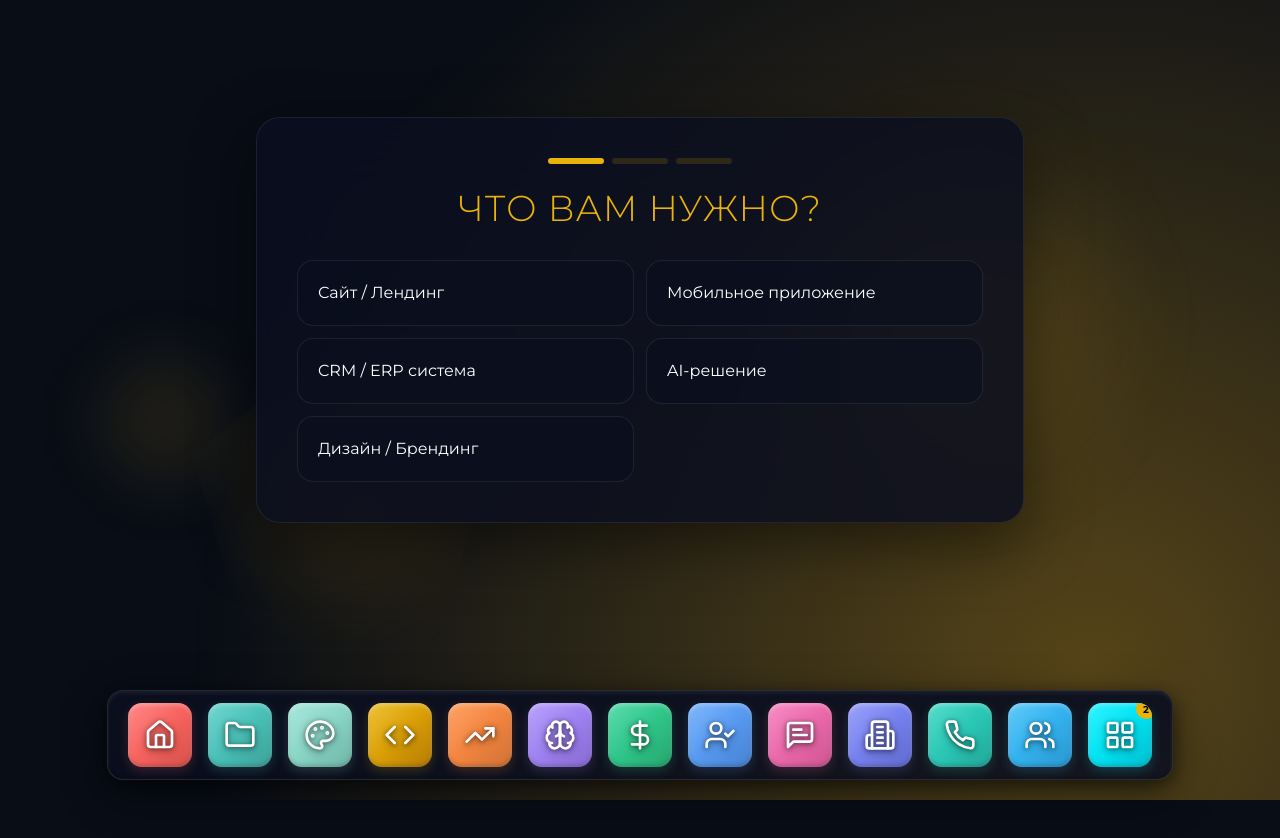
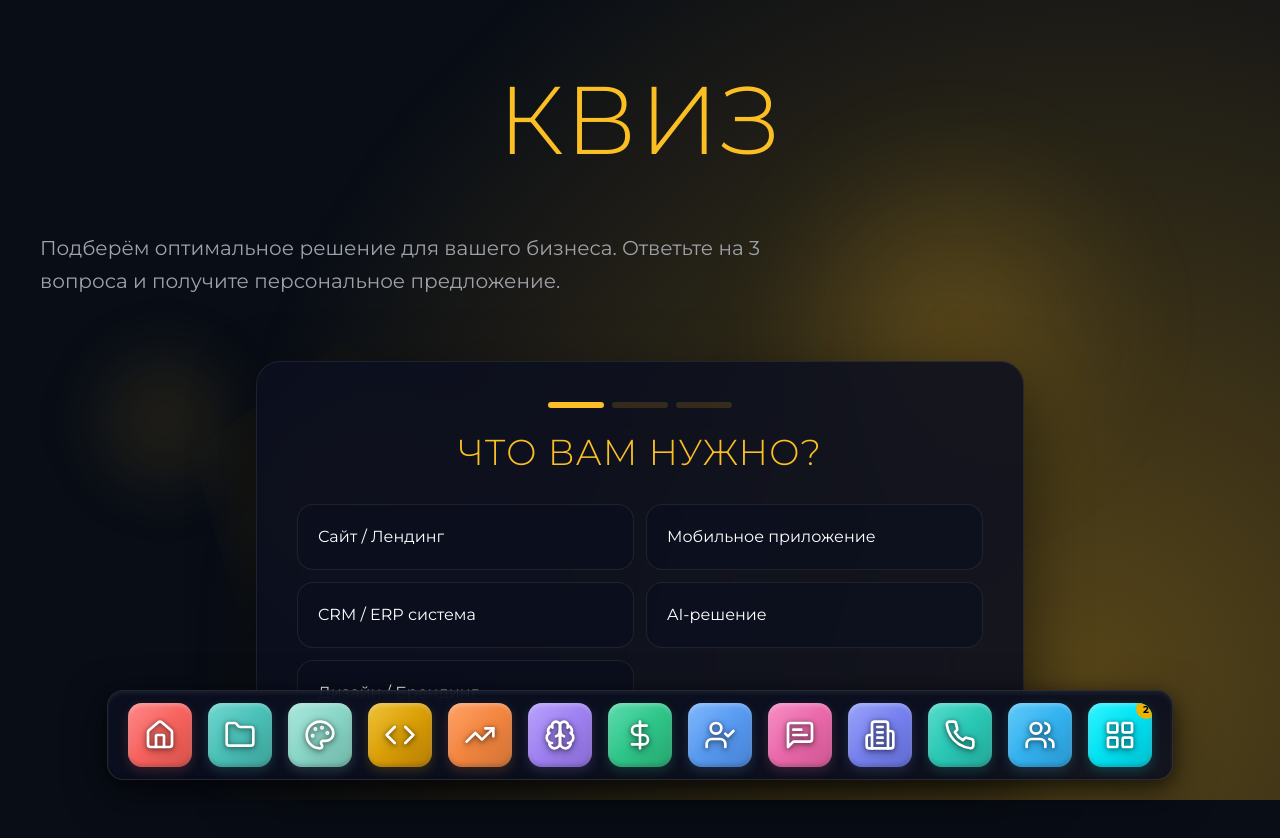
Before and after one commit to pr-poehali-dev/premium-agency-site, a React (Vite) app: page /quiz in a window 1280 px wide. Shown: the top 838 px of the page. Before the commit the page ends 800 px from the top, so only its background shows below. Built offline with nearby package versions, Linux system fonts and the light colour scheme; a web font is replaced by a local one.

Commit message:
квиз создай заголовок Квиз и сделай под цвет иконки из меню все заголовки

```diff
--- a/src/pages/Quiz.tsx
+++ b/src/pages/Quiz.tsx
@@ -3,6 +3,8 @@ import AppLayout from '@/components/AppLayout';
 import PageTransition from '@/components/PageTransition';
 import SEO from '@/components/SEO';
 import Icon from '@/components/ui/icon';
+import PageContainer from '@/components/PageContainer';
+import { PageTitle } from '@/components/Typography';
 import { useCardHover } from '@/hooks/useCardHover';
 
 interface Question {
@@ -67,7 +69,15 @@ const Quiz = () => {
         path="/quiz"
       />
       <PageTransition>
-        <div className="p-2 sm:p-5 pb-32 min-h-[80vh] flex items-center justify-center">
+        <PageContainer>
+          <div className="mb-16">
+            <PageTitle color="#FBBF24">КВИЗ</PageTitle>
+            <p className="text-zinc-400 font-montserrat text-xl max-w-3xl mt-6 leading-relaxed">
+              Подберём оптимальное решение для вашего бизнеса. Ответьте на 3 вопроса и получите персональное предложение.
+            </p>
+          </div>
+
+          <div className="flex items-center justify-center pb-16">
             <div
               className="rounded-3xl w-full max-w-3xl"
               style={{
@@ -85,11 +95,11 @@ const Quiz = () => {
                         <div
                           key={i}
                           className="h-1.5 w-14 rounded-full transition-all duration-300"
-                        style={{ background: i <= step ? '#eab308' : 'rgba(234,179,8,0.15)' }}
+                          style={{ background: i <= step ? '#FBBF24' : 'rgba(251,191,36,0.15)' }}
                         />
                       ))}
                     </div>
-                  <h2 className="font-montserrat font-light text-2xl md:text-3xl lg:text-4xl tracking-wide mb-8 text-center uppercase" style={{ color: '#eab308' }}>
+                    <h2 className="font-montserrat font-light text-2xl md:text-3xl lg:text-4xl tracking-wide mb-8 text-center uppercase" style={{ color: '#FBBF24' }}>
                       {questions[step].q}
                     </h2>
                   <div className="grid grid-cols-1 sm:grid-cols-2 gap-3 w-full">
@@ -100,8 +110,8 @@ const Quiz = () => {
                 </>
               ) : (
                 <div className="text-center max-w-md py-8">
-                  <div className="mx-auto w-16 h-16 rounded-full flex items-center justify-center mb-6" style={{ background: 'rgba(234,179,8,0.15)' }}>
-                    <Icon name="CheckCircle" size={32} style={{ color: '#eab308' }} />
+                  <div className="mx-auto w-16 h-16 rounded-full flex items-center justify-center mb-6" style={{ background: 'rgba(251,191,36,0.15)' }}>
+                    <Icon name="CheckCircle" size={32} style={{ color: '#FBBF24' }} />
                   </div>
                   <h2 className="font-montserrat font-semibold text-2xl text-white mb-3">
                     Спасибо за ответы!
@@ -112,7 +122,7 @@ const Quiz = () => {
                   <button
                     onClick={() => { setStep(0); setAnswers([]); }}
                     className="font-montserrat text-base px-6 py-3 rounded-xl transition-all duration-300 hover:scale-105"
-                    style={{ background: 'rgba(234,179,8,0.15)', color: '#eab308', border: '1px solid rgba(234,179,8,0.3)' }}
+                    style={{ background: 'rgba(251,191,36,0.15)', color: '#FBBF24', border: '1px solid rgba(251,191,36,0.3)' }}
                   >
                     Пройти заново
                   </button>
@@ -121,6 +131,7 @@ const Quiz = () => {
             </div>
           </div>
         </div>
+        </PageContainer>
       </PageTransition>
     </AppLayout>
   );
```
Lines whose indentation alone changed are shown as unchanged.
